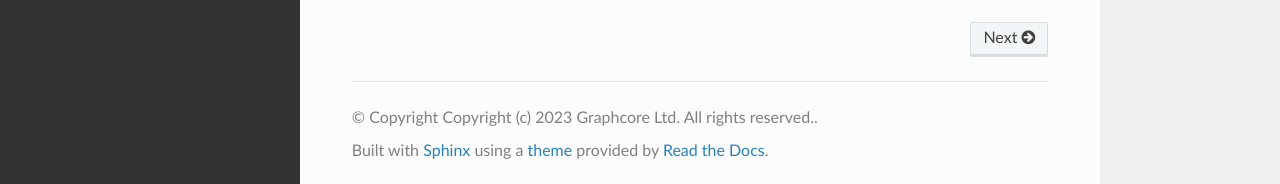
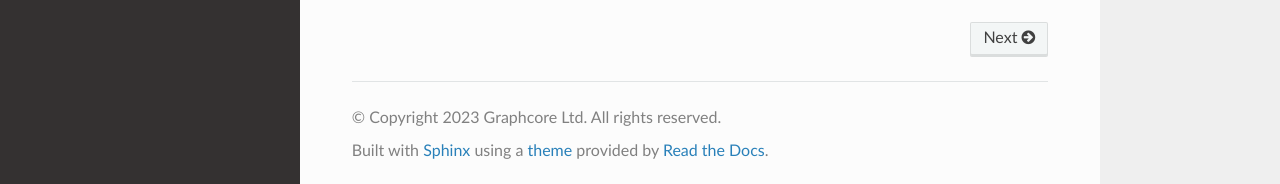
Before and after one commit to graphcore-research/bess-kge, a Sphinx documentation site: the page built from docs/source/index.rst, in a window 1280 px wide and 1014 px high. Shown: the part 827-1011 px from the top of the window. Built offline with Sphinx 7.4.7 and the Read the Docs theme 2.0.0, drawn with Linux system fonts in a browser that asks for light colours.

Commit message:
fix sphinx copyright

```diff
--- a/docs/source/conf.py
+++ b/docs/source/conf.py
@@ -12,7 +12,7 @@ sys.path.insert(0, os.path.abspath(os.path.join(os.path.dirname(__file__), "..",
 # https://www.sphinx-doc.org/en/master/usage/configuration.html#project-information
 
 project = "BESS-KGE"
-copyright = "Copyright (c) 2023 Graphcore Ltd. All rights reserved."
+copyright = "2023 Graphcore Ltd. All rights reserved"
 author = "Graphcore Research"
 
 # -- General configuration ---------------------------------------------------
```
